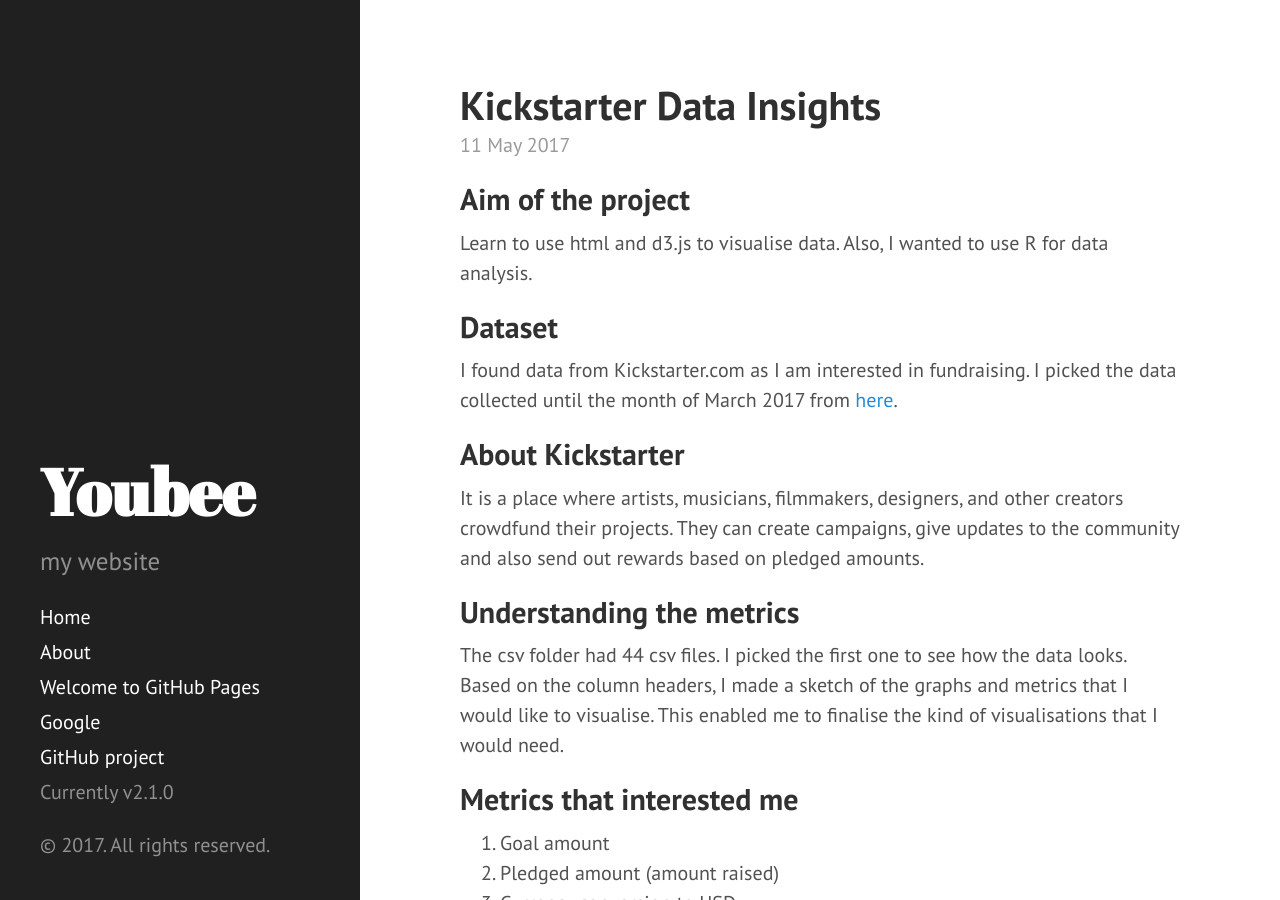
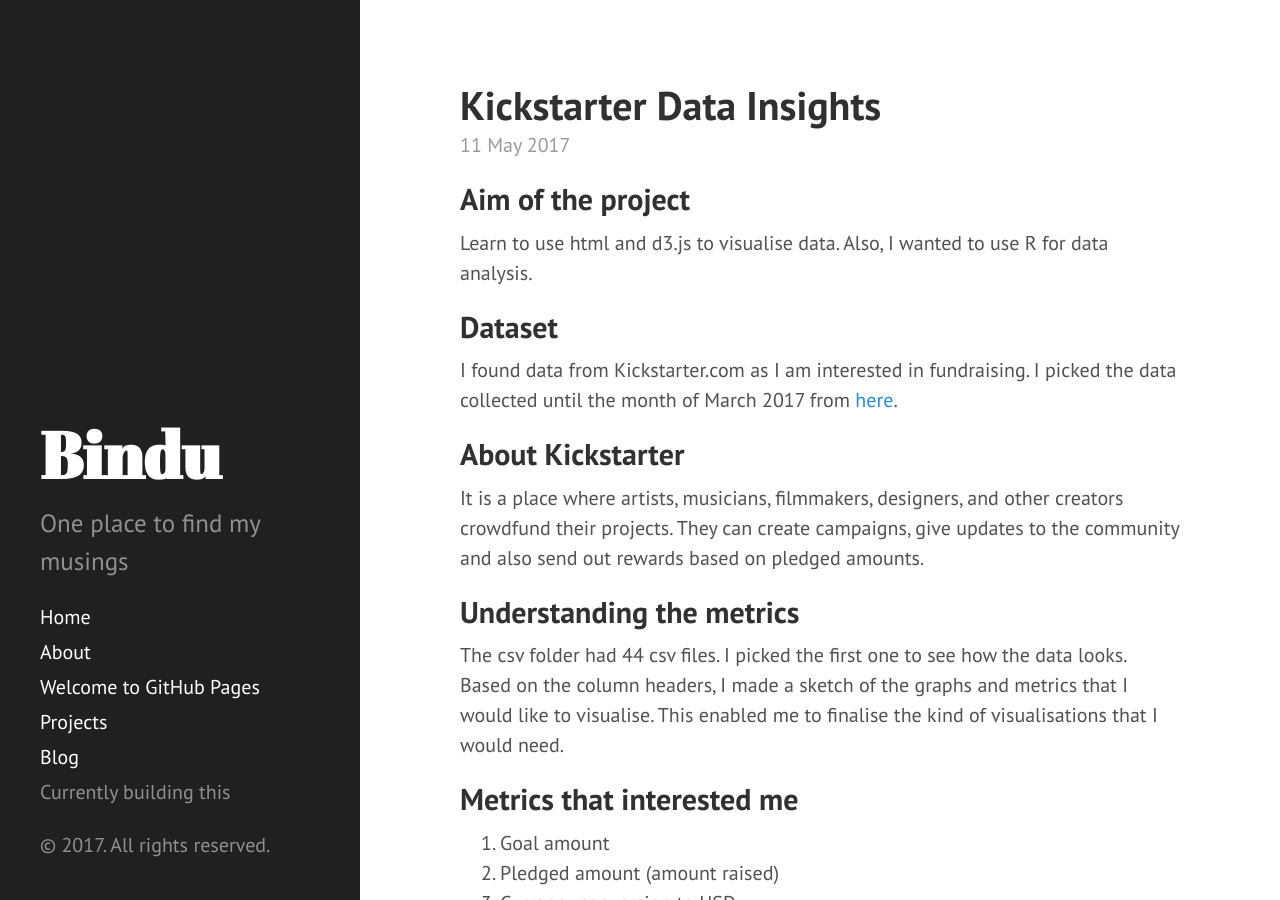
Before and after one commit to UpadhyayBindu/UpadhyayBindu.github.io, a Jekyll site: the page built from index.html, in a window 1280 px wide and 900 px high. Built offline with Jekyll 4.4.1, drawn with Linux system fonts in a browser that asks for light colours; the list of posts is cut into pages by our own code.

Commit message:
sidebar fixes

```diff
--- a/_config.yml
+++ b/_config.yml
@@ -1,14 +1,14 @@
 # Dependencies
 markdown:         kramdown
-highlighter:      pygments
+highlighter:      rouge
 
 # Permalinks
 permalink:        pretty
 
 # Setup
-title:            Youbee
+title:            Bindu
 tagline:          'An unknown'
-description:      'my website'
+description:      'One place to find my musings'
 url:              http://youbee.in
 baseurl:          /
 
--- a/_includes/sidebar.html
+++ b/_includes/sidebar.html
@@ -26,9 +26,9 @@
         {% endif %}
       {% endfor %}
 
-      <a class="sidebar-nav-item" href="Google.com">Google</a>
-      <a class="sidebar-nav-item" href="{{ site.github.repo }}">GitHub project</a>
-      <span class="sidebar-nav-item">Currently v{{ site.version }}</span>
+      <a class="sidebar-nav-item" href="projects">Projects</a>
+      <a class="sidebar-nav-item" href="blog">Blog</a>
+      <span class="sidebar-nav-item">Currently building this</span>
     </nav>
 
     <p>&copy; {{ site.time | date: '%Y' }}. All rights reserved.</p>
```
